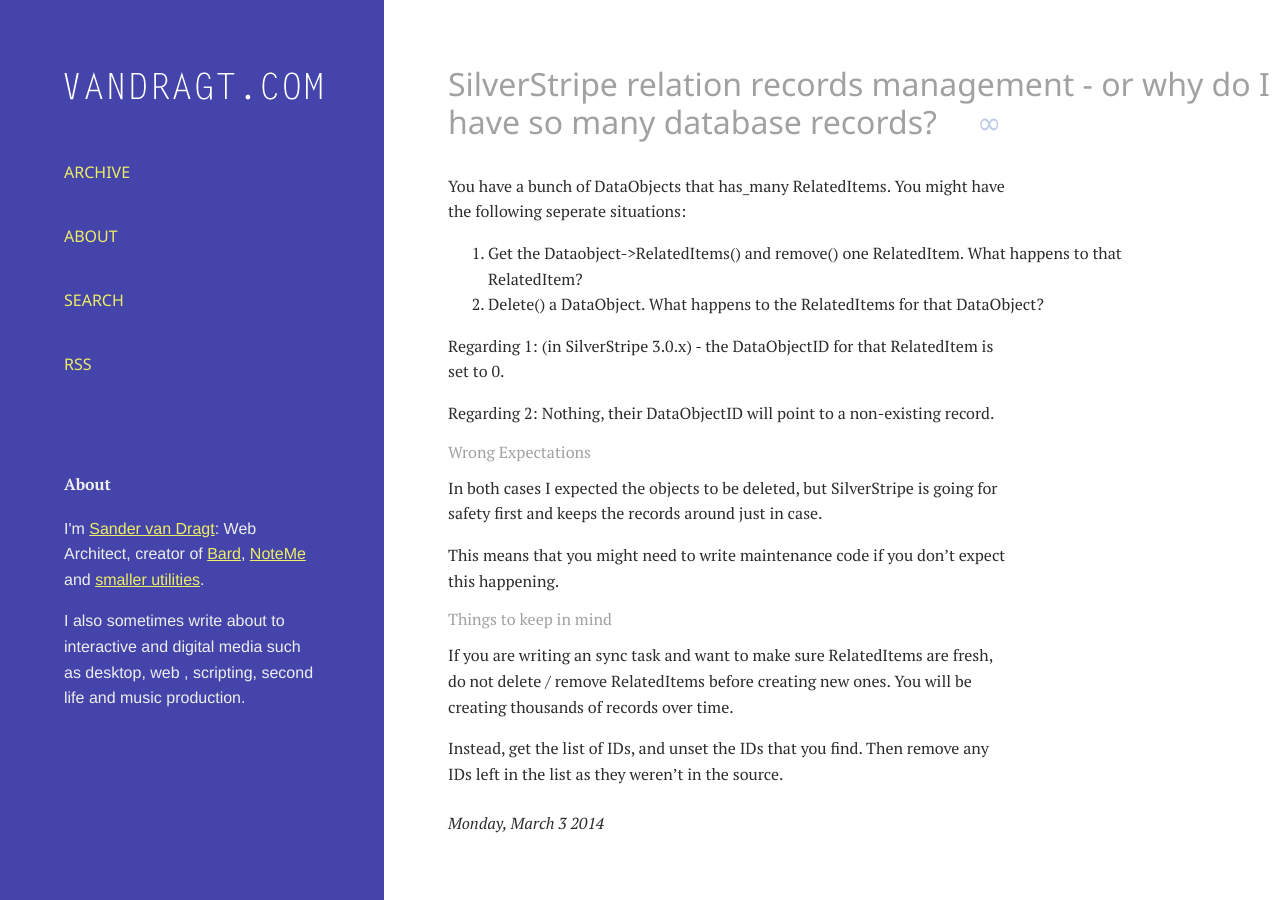
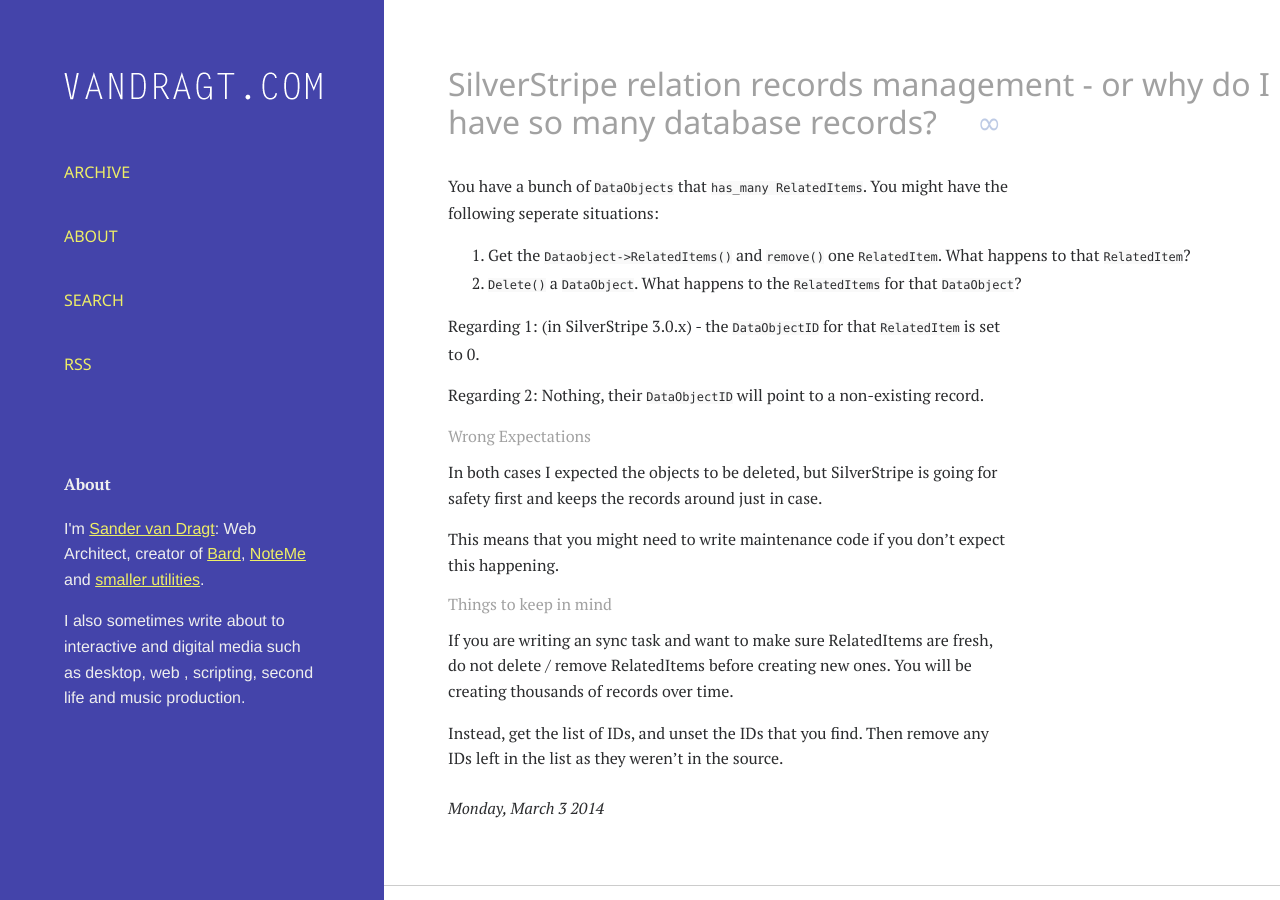
Before and after one commit to svandragt/svandragt.github.io, a Jekyll site: the page built from _posts/tumblr/2014-03-03-silverstripe-relation-records-management-or-why-do-i.md, in a window 1280 px wide and 900 px high. Built offline with Jekyll 4.4.1, drawn with Linux system fonts in a browser that asks for light colours.

Commit message:
code formatting

```diff
--- a/_posts/tumblr/2014-03-03-silverstripe-relation-records-management-or-why-do-i.md
+++ b/_posts/tumblr/2014-03-03-silverstripe-relation-records-management-or-why-do-i.md
@@ -8,14 +8,14 @@ tags:
 - database
 tumblr_url: http://vandragt.com/post/78436798756/silverstripe-relation-records-management-or-why-do-i
 ---
-You have a bunch of DataObjects that has_many RelatedItems. You might have the following seperate situations:
+You have a bunch of `DataObjects` that `has_many RelatedItems`. You might have the following seperate situations:
 
-1. Get the Dataobject->RelatedItems() and remove() one RelatedItem. What happens to that RelatedItem?
-2. Delete() a DataObject. What happens to the RelatedItems for that DataObject?
+1. Get the `Dataobject->RelatedItems()` and `remove()` one `RelatedItem`. What happens to that `RelatedItem`?
+2. `Delete()` a `DataObject`. What happens to the `RelatedItems` for that `DataObject`?
 
-Regarding 1: (in SilverStripe 3.0.x) - the DataObjectID for that RelatedItem is set to 0.
+Regarding 1: (in SilverStripe 3.0.x) - the `DataObjectID` for that `RelatedItem` is set to 0.
 
-Regarding 2: Nothing, their DataObjectID will point to a non-existing record.
+Regarding 2: Nothing, their `DataObjectID` will point to a non-existing record.
 
 ### Wrong Expectations
 
```
